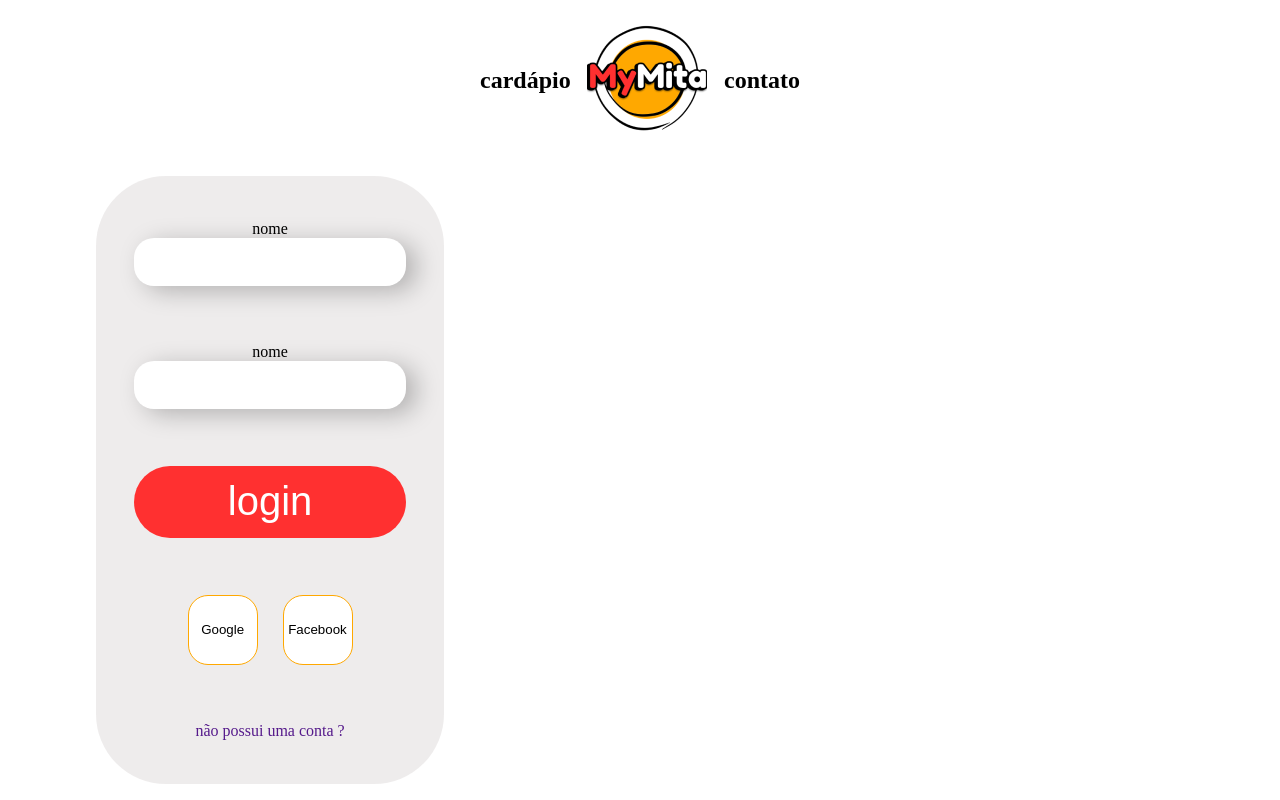
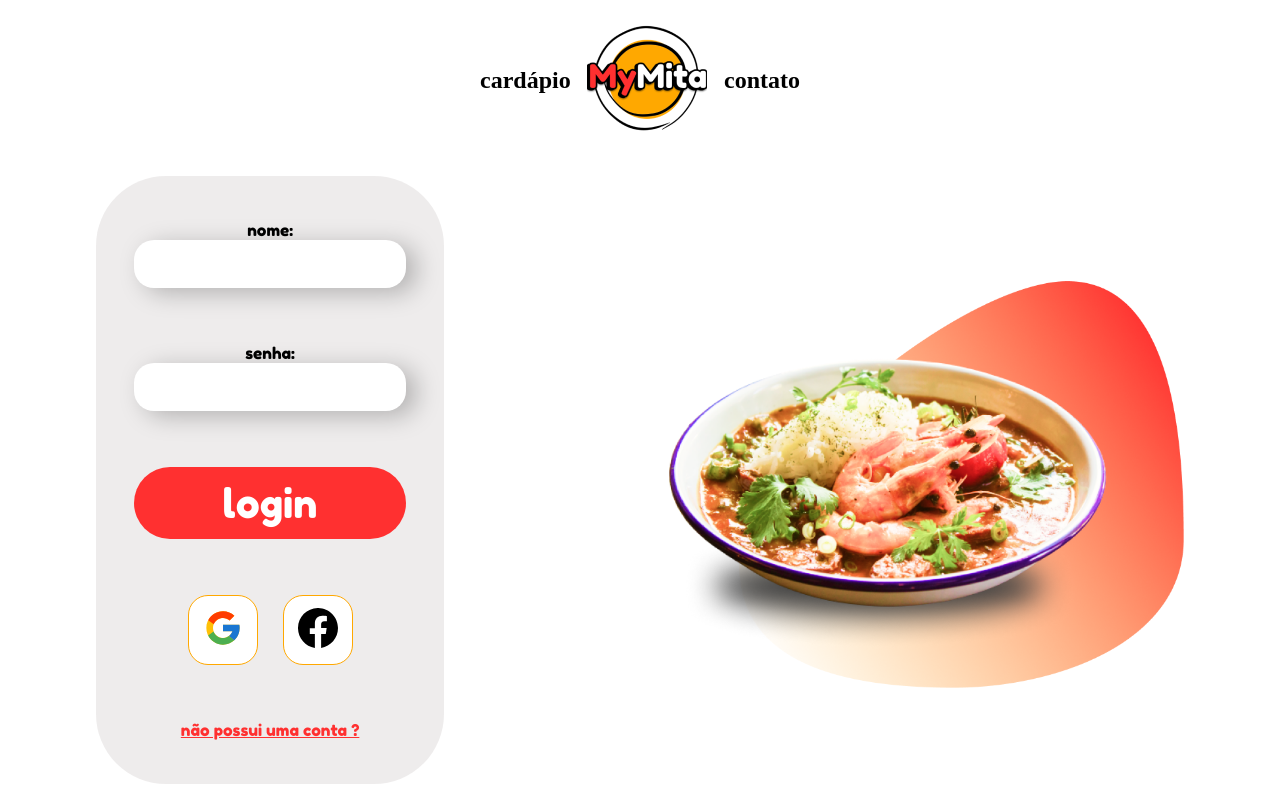
Before and after one commit to ViniciusCharleaux/mymita, a React (Vite) app: page / in a window 1280 px wide. Built offline with nearby package versions, Linux system fonts and the light colour scheme.

Commit message:
feat: login page

```diff
--- a/index.html
+++ b/index.html
@@ -3,7 +3,10 @@
   <head>
     <meta charset="UTF-8" />
     <meta name="viewport" content="width=device-width, initial-scale=1.0" />
-    <title>Vite App</title>
+    <link rel="preconnect" href="https://fonts.googleapis.com">
+    <link rel="preconnect" href="https://fonts.gstatic.com" crossorigin>
+    <link href="https://fonts.googleapis.com/css2?family=Fredoka+One&display=swap" rel="stylesheet">
+    <title>MyMita</title>
   </head>
   <body>
     <div id="root"></div>
--- a/package.json
+++ b/package.json
@@ -11,6 +11,7 @@
     "@types/styled-components": "^5.1.24",
     "react": "^17.0.2",
     "react-dom": "^17.0.2",
+    "react-icons": "^4.3.1",
     "react-router-dom": "^6.3.0",
     "styled-components": "^5.3.5"
   },
--- a/src/pages/intro/index.tsx
+++ b/src/pages/intro/index.tsx
@@ -2,7 +2,34 @@ import { Container } from './styles';
 
 import {Header} from '../../components/Header'
 
+import {FcGoogle} from 'react-icons/fc'
+import {BsFacebook} from 'react-icons/bs'
+import { images } from '../../constants';
+import { useState } from 'react';
+
+interface LoginData {
+  name: string;
+  password: string;
+}
+
 export const Intro: React.FC = () => {
+
+  const [name, setName] = useState<string>('')
+  const [password, setPassword] = useState<string>('')
+
+  const handleLogin = async() => {
+
+    const loginData: LoginData = {
+      name,
+      password
+    }
+
+    console.log(loginData)
+
+    //chamar função e passar loginData
+
+  }
+
   return (
     <Container>
       <Header
@@ -13,18 +40,25 @@ export const Intro: React.FC = () => {
         <div className='main__login-container'>
 
           <div className="main__input-container">
-            <label htmlFor="">nome</label>
-            <input type="text" name="" id="" />
+            <label htmlFor="">nome:</label>
+            <input
+              type="text"
+              onChange={(e) => setName(e.target.value)}
+            />
           </div>
 
           <div className="main__input-container">
-            <label htmlFor="">nome</label>
-            <input type="text" name="" id="" />
+            <label htmlFor="">senha:</label>
+            <input
+              type="password"
+              onChange={(e) => setPassword(e.target.value)}
+            />
           </div>
 
 
           <button
             className='button__login'
+            onClick={handleLogin}
           >
             login
           </button>
@@ -33,12 +67,16 @@ export const Intro: React.FC = () => {
             <button
               className='button__social'
             >
-              Google
+              <FcGoogle
+                size={40}
+               />
             </button>
             <button
               className='button__social'
             >
-              Facebook
+              <BsFacebook
+                size={40}
+              />
             </button>
           </div>
 
@@ -46,7 +84,7 @@ export const Intro: React.FC = () => {
 
         </div>
         <div className='main__image'>
-
+          <img src={images.mainImg} alt="main image" />
         </div>
       </main>
       <footer></footer>
--- a/src/pages/intro/styles.ts
+++ b/src/pages/intro/styles.ts
@@ -29,6 +29,12 @@ export const Container = styled.div`
       background-color: rgba(134, 123, 123, 0.14);
       border-radius: 70px;
 
+      a{
+        color: var(--color-red);
+        text-decoration: underline;
+        font-family: 'fredoka one';
+      }
+
       .main__input-container{
         display: flex;
         flex-direction: column;
@@ -40,6 +46,11 @@ export const Container = styled.div`
         width: 17rem;
         border-radius: 20px;
         box-shadow: 10px 5px 25px rgba(0, 0, 0, 0.25);
+        padding: 0 2rem ;
+      }
+
+      label{
+        font-family: 'fredoka one';
       }
 
       .button__login {
@@ -50,6 +61,7 @@ export const Container = styled.div`
         color: var(--color-white);
         font-size: 2.5rem;
         transition: 0.3s box-shadow ease-in;
+        font-family: 'fredoka one';
       }
 
       .main__social{
@@ -73,6 +85,13 @@ export const Container = styled.div`
       width: 50%;
       display: flex;
       flex-direction: column;
+
+      align-items: center;
+      justify-content: center;
+
+      img{
+        width: 100%;
+      }
     }
   }
 `
```
Also changed, not shown: 1 other file (tests, documents, lock files or other folders).
